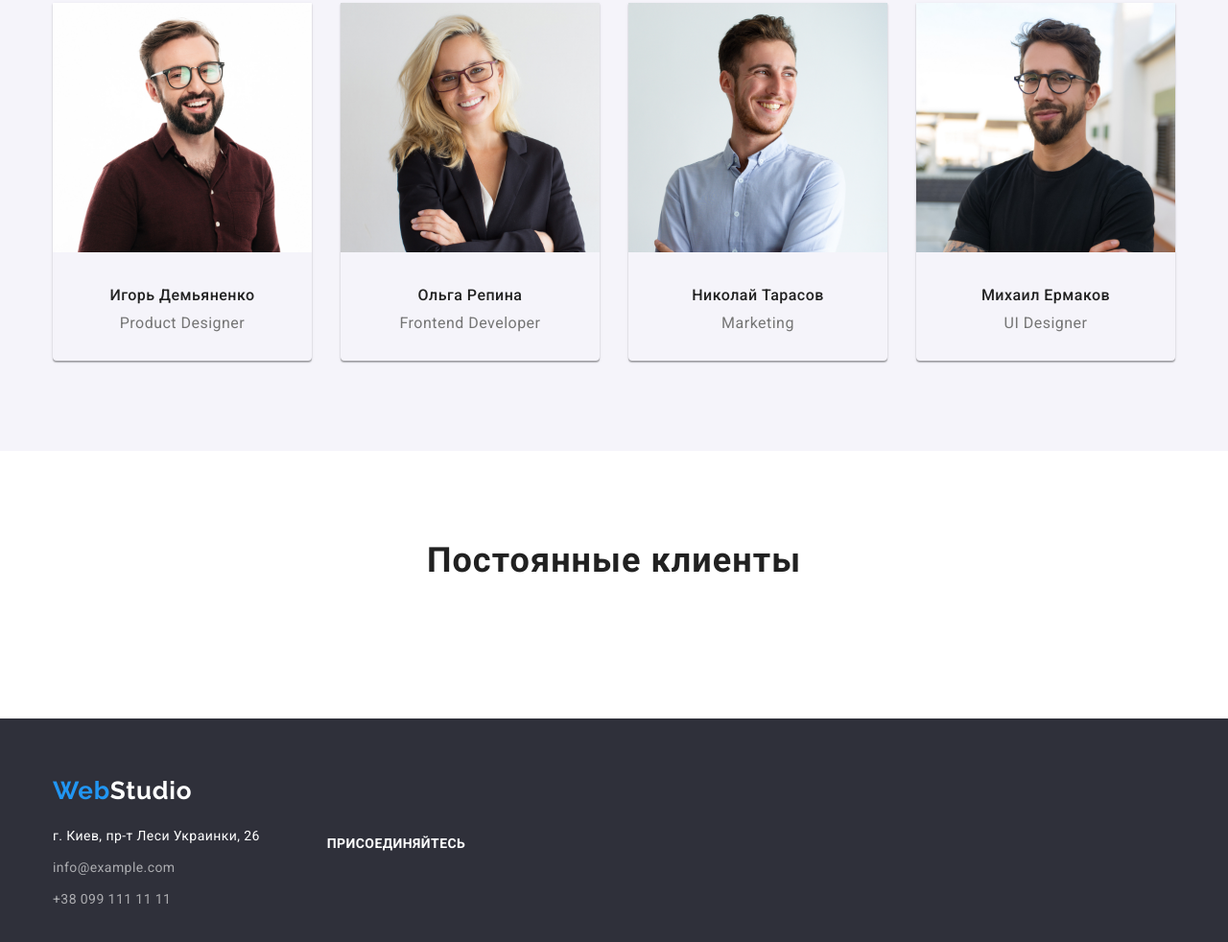
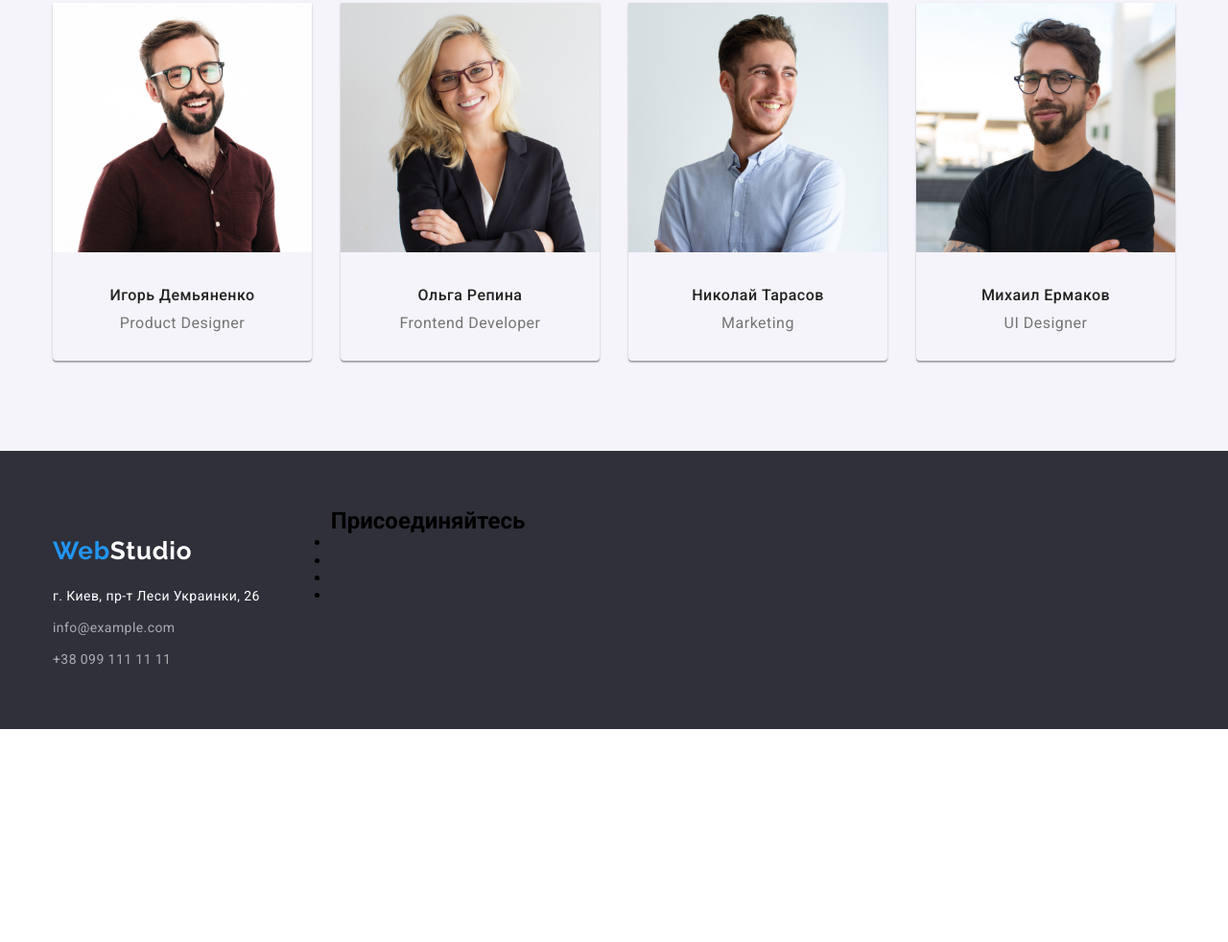
Before and after one commit to Ruslan4444/goit-mark-up-hw-04, a plain HTML site: page index.html in a window 1280 px wide. Shown: the part 1557-2539 px from the top of the page at 96% size. After the commit the page ends 2317 px from the top, so only its background shows below. Drawn offline with nearby package versions, Linux system fonts and the light colour scheme.

Commit message:
Повернення назад

```diff
--- a/css/styles.css
+++ b/css/styles.css
@@ -17,7 +17,6 @@
   --list-button-color: #212121;
   --adress-text-color: #ffffff;
   --adress-item-color: rgba(255, 255, 255, 0.6);
-  --social-title-color: #ffffff;
 }
 *,
 *::before,
@@ -205,7 +204,8 @@ body {
   letter-spacing: 0.03em;
   color: var(--title-text-color);
 }
-/*==========TEAM================*/
+
+/* team */
 .ourteam .container {
   padding-top: 94px;
   padding-bottom: 94px;
@@ -257,41 +257,12 @@ body {
   letter-spacing: 0.03em;
   color: var(--description-text-color);
 }
-/* ==========END TEAM=========== */
-/* ==========CLIENTS============ */
-.clients .container {
-  padding-top: 94px;
-  padding-bottom: 94px;
-  text-align: center;
-}
-.clients-title {
-  margin-bottom: 50px;
-
-  font-weight: 700;
-  font-size: 36px;
-  line-height: 1, 667;
-  text-align: center;
-  letter-spacing: 0.03em;
-  color: var(--title-text-color);
-}
-.clients-list {
-  display: flex;
-  justify-content: center;
-}
-.clients-list-item.contacts-items:not(:last-child) {
-  margin-right: 30px;
-}
-/* ==========END CLIENTS=========== */
-/* ========FOOTER============ */
+/* ========footer============ */
 .footer {
   padding-top: 60px;
   padding-bottom: 60px;
 
   background-color: var(--footer-background-color);
-}
-.footer .container {
-  display: flex;
-  align-items: center;
 }
 .adress-links {
   display: flex;
@@ -300,6 +271,10 @@ body {
 .footer-contacts,
 .social-contacts {
   display: inline-block;
+}
+.social-contacts {
+  margin: 0;
+  padding: 0;
 }
 .adress {
   margin-top: 20px;
@@ -330,14 +305,6 @@ body {
 .adress-item:focus {
   color: var(--accent-color);
 }
-.social-title {
-  font-weight: 700;
-  font-size: 14px;
-  line-height: 1, 143;
-  letter-spacing: 0.03em;
-  text-transform: uppercase;
-  color: #ffffff;
-}
 /* Header portfolio */
 .header-portfolio .container {
   display: flex;
@@ -351,8 +318,7 @@ body {
 .header-portfolio {
   border-bottom: #ececec 1px solid;
 }
-/* ===========END FOOTER============ */
-/* ==========PORTFOLIO============== */
+/* main portfolio */
 .works {
   background-color: var(--main-background-color);
 }
@@ -421,4 +387,3 @@ body {
   letter-spacing: 0.03em;
   color: var(--description-text-color);
 }
-/* ===============END PORTFOLIO============== */
--- a/index.html
+++ b/index.html
@@ -179,21 +179,8 @@
           </ul>
         </div>
       </section>
-      <section class="clients">
-        <div class="container">
-          <h2 class="clients-title">Постоянные клиенты</h2>
-          <ul class="clients-list list">
-            <li class="clients-list-item"></li>
-            <li class="clients-list-item"></li>
-            <li class="clients-list-item"></li>
-            <li class="clients-list-item"></li>
-            <li class="clients-list-item"></li>
-            <li class="clients-list-item"></li>
-          </ul>
-        </div>
-      </section>
     </main>
-    <!--=========FOOTER==========-->
+    <!-- Footer -->
     <footer class="footer">
       <div class="container">
         <div class="footer-contacts">
@@ -221,9 +208,10 @@
             </div>
           </address>
         </div>
+
         <div class="social-contacts">
-          <h2 class="social-title">Присоединяйтесь</h2>
-          <ul class="social-list list">
+          <h2>Присоединяйтесь</h2>
+          <ul class="social-list">
             <li class="social-list-item"></li>
             <li class="social-list-item"></li>
             <li class="social-list-item"></li>
```
Also changed, not shown: images/sprite.svg.svg (deleted).
